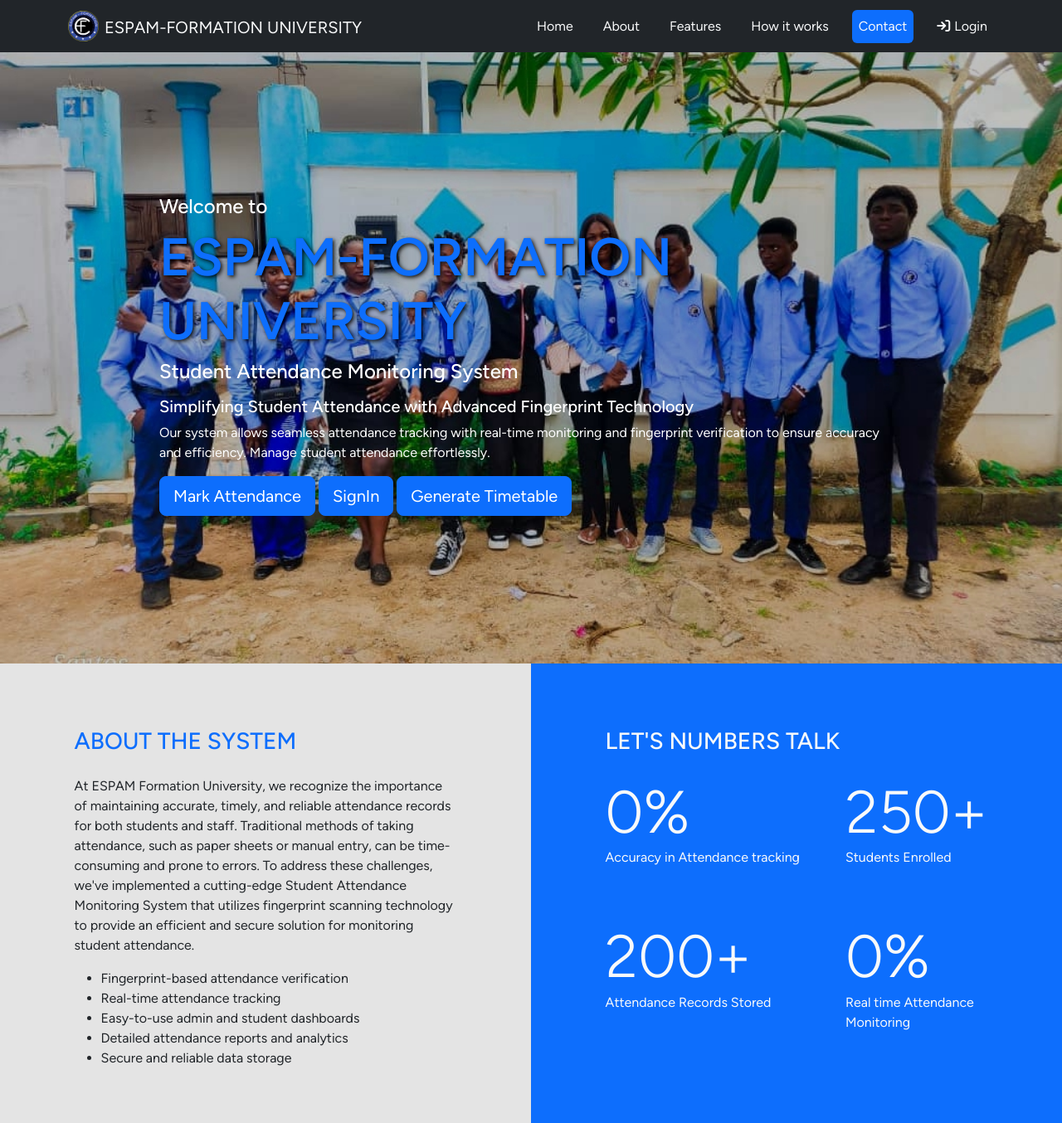
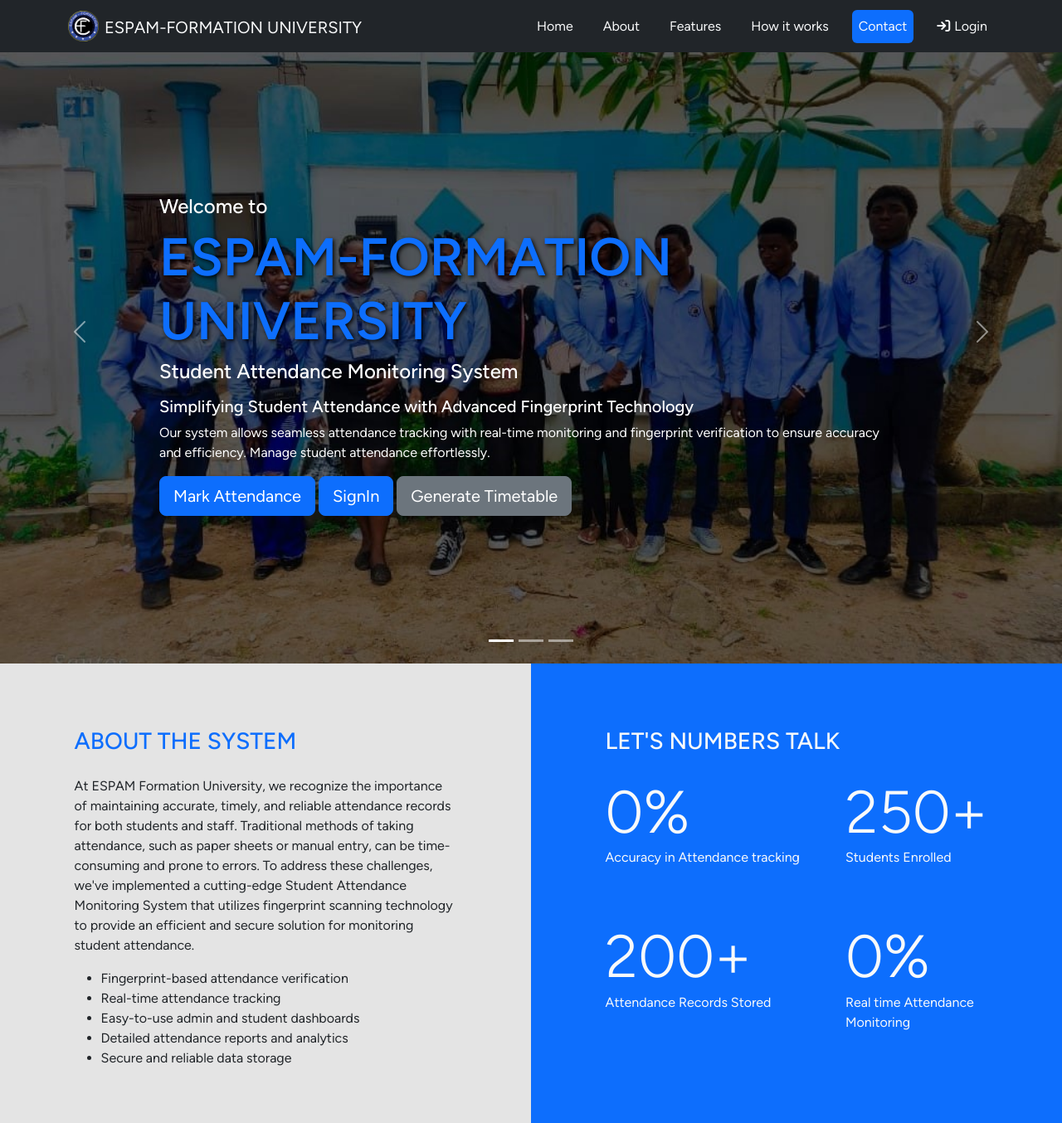
Before and after one commit to EmmanuelAyanleye/finyearbackend, a Django app: page / in a window 1280 px wide. Shown: the top 1354 px of the page at 83% size. Run offline with Django 5.2, Linux system fonts and the light colour scheme; parts of the project's set-up code (start-up, migrations or seed data) failed here and were passed over; some libraries are stand-ins or nearby versions.

Commit message:
Background

```diff
--- a/templates/home/index.html
+++ b/templates/home/index.html
@@ -46,59 +46,93 @@
     <div data-bs-spy="scroll" data-bs-target="#navbar-example2" data-bs-root-margin="0px 0px -40%" data-bs-smooth-scroll="true" class="scrollspy-example" tabindex="0">
 
       <div class="hero-section" id="hero-section">
-        <div class="carousel carousel-fade slide" id="carouselExampleAutoplaying" data-bs-ride="carousel">
+        <div class="carousel slide" id="carouselExampleAutoplaying" data-bs-ride="carousel">
 
-          <!-- <div class="carousel-indicators">
-            <button type="button" data-bs-target="#carouselExampleAutoplaying" data-bs-slide-to="0" class="active" aria-current="true" aria-label="Slide 1"></button>
-            <button type="button" data-bs-target="#carouselExampleAutoplaying" data-bs-slide-to="1" aria-label="Slide 2"></button>
-            <button type="button" data-bs-target="#carouselExampleAutoplaying" data-bs-slide-to="2" aria-label="Slide 3"></button>
-            <button type="button" data-bs-target="#carouselExampleAutoplaying" data-bs-slide-to="3" aria-label="Slide 4"></button>
-            <button type="button" data-bs-target="#carouselExampleAutoplaying" data-bs-slide-to="4" aria-label="Slide 5"></button>
-          </div> -->
+            <div class="carousel-indicators">
+                <button type="button" data-bs-target="#carouselExampleAutoplaying" data-bs-slide-to="0" class="active"
+                    aria-current="true" aria-label="Slide 1"></button>
+                <button type="button" data-bs-target="#carouselExampleAutoplaying" data-bs-slide-to="1"
+                    aria-label="Slide 2"></button>
+                <button type="button" data-bs-target="#carouselExampleAutoplaying" data-bs-slide-to="2"
+                    aria-label="Slide 3"></button>
+            </div>
 
             <div class="carousel-inner">
                 <div class="carousel-item active">
-              <img src="{% static 'images/bkg-1.jpg' %}" alt="">
+                    <img src="{% static 'images/bkg.jpg' %}" alt="">
                     <div class="carousel-content d-md-block">
                         <h4>Welcome to</h4>
                         <h1 class="display-3">ESPAM-FORMATION UNIVERSITY</h1>
                         <h4>Student Attendance Monitoring System</h4>
-                <p><h5>Simplifying Student Attendance with Advanced Fingerprint Technology</h5> <span class="d-none d-md-inline">Our system allows seamless attendance tracking with real-time monitoring and fingerprint verification to ensure accuracy and efficiency. Manage student attendance effortlessly.</span></p>
+                        <p>
+                            <h5>Simplifying Student Attendance with Advanced Fingerprint Technology</h5> <span
+                                class="d-none d-md-inline">Our system allows seamless attendance tracking with real-time
+                                monitoring and fingerprint verification to ensure accuracy and efficiency. Manage student
+                                attendance effortlessly.</span>
+                        </p>
                         <a href="\mark" class="btn btn-lg btn-primary">Mark Attendance</a>
                         <a href="\login" class="btn btn-lg btn-primary">SignIn</a>
-                <a href="{% url 'generate_timetable' %}" class="btn btn-lg btn-primary">Generate Timetable</a>
-
+                        <a href="{% url 'generate_timetable' %}" class="btn btn-secondary btn-lg">Generate Timetable</a>
                     </div>
                 </div>
 
                 <div class="carousel-item">
-              <img class="img-fluid" src="{% static 'images/bkg-2.jpg' %}" alt="">
+                    <img class="img-fluid" src="{% static 'images/bkg2.jpg' %}" alt="">
                     <div class="carousel-content d-md-block">
                         <h4>Welcome to</h4>
                         <h1 class="display-3">ESPAM-FORMATION UNIVERSITY</h1>
                         <h4>Student Attendance Monitoring System</h4>
-                <p><h5>Simplifying Student Attendance with Advanced Fingerprint Technology</h5> <span class="d-none d-md-inline">Our system allows seamless attendance tracking with real-time monitoring and fingerprint verification to ensure accuracy and efficiency. Manage student attendance effortlessly.</span></p>
+                        <p>
+                            <h5>Simplifying Student Attendance with Advanced Fingerprint Technology</h5> <span
+                                class="d-none d-md-inline">Our system allows seamless attendance tracking with real-time
+                                monitoring and fingerprint verification to ensure accuracy and efficiency. Manage student
+                                attendance effortlessly.</span>
+                        </p>
                         <a href="\mark" class="btn btn-lg btn-primary">Mark Attendance</a>
                         <a href="\login" class="btn btn-lg btn-primary">SignIn</a>
-                <a href="{% url 'generate_timetable' %}" class="btn btn-lg btn-primary">Generate Timetable</a>
+                        <a href="{% url 'generate_timetable' %}" class="btn btn-secondary btn-lg">Generate Timetable</a>
                     </div>
                 </div>
 
                 <div class="carousel-item">
-              <img class="img-fluid" src="{% static 'images/bkg-3.jpg' %}" alt="">
+                    <img class="img-fluid" src="{% static 'images/bkg3.jpg' %}" alt="">
                     <div class="carousel-content d-md-block">
                         <h4>Welcome to</h4>
                         <h1 class="display-3">ESPAM-FORMATION UNIVERSITY</h1>
                         <h4>Student Attendance Monitoring System</h4>
-                <p><h5>Simplifying Student Attendance with Advanced Fingerprint Technology</h5> <span class="d-none d-md-inline">Our system allows seamless attendance tracking with real-time monitoring and fingerprint verification to ensure accuracy and efficiency. Manage student attendance effortlessly.</span></p>
+                        <p>
+                            <h5>Simplifying Student Attendance with Advanced Fingerprint Technology</h5> <span
+                                class="d-none d-md-inline">Our system allows seamless attendance tracking with real-time
+                                monitoring and fingerprint verification to ensure accuracy and efficiency. Manage student
+                                attendance effortlessly.</span>
+                        </p>
                         <a href="\mark" class="btn btn-lg btn-primary">Mark Attendance</a>
                         <a href="\login" class="btn btn-lg btn-primary">SignIn</a>
-                <a href="{% url 'generate_timetable' %}" class="btn btn-lg btn-primary">Generate Timetable</a>
+                        <a href="{% url 'generate_timetable' %}" class="btn btn-secondary btn-lg">Generate Timetable</a>
+                    </div>
+                </div>
+                <button class="carousel-control-prev" type="button" data-bs-target="#carouselExampleAutoplaying" data-bs-slide="prev">
+                  <span class="carousel-control-prev-icon" aria-hidden="true"></span>
+                  <span class="visually-hidden">Previous</span>
+                </button>
+                <button class="carousel-control-next" type="button" data-bs-target="#carouselExampleAutoplaying" data-bs-slide="next">
+                  <span class="carousel-control-next-icon" aria-hidden="true"></span>
+                  <span class="visually-hidden">Next</span>
+                </button>
             </div>
         </div>
     </div>
-        </div>
-      </div>
+
+    <script>
+        var myCarousel = document.getElementById('carouselExampleAutoplaying')
+        var carousel = new bootstrap.Carousel(myCarousel, {
+            interval: 2000,
+            wrap: true,
+            pause: 'hover',
+            touch: true
+        })
+    </script>
+
 
       <section class="row details" id="details">
         <div class="col-md-6 details-1">
@@ -321,11 +355,11 @@
     <footer class="footer bg-dark text-light pt-5 pb-4" id="footer">
       <div class="container">
         <div class="row">
-          <div class="col-lg-3 col-sm-6 mx-auto mt-3">
+          <div class="col-lg-3 col-sm-6 mx-auto">
             <div class="single-box">
               <div class="sch-details">
                 <img src="{% static 'images/Espam logo.png' %}" alt="">
-                <h4 class="text-primary">Espam-Formation</h4>
+                <h4 class="text-primary">Espam-Formation University</h4>
               </div>
               <p class="mb-4">At ESPAM Formation University, we are dedicated to providing world-class education and fostering academic excellence. Our commitment to innovation and integrity drives us to offer top-tier programs and cutting-edge technology, ensuring that our students are prepared for the challenges of tomorrow.</p>
 
```
Also changed, not shown: db.sqlite3, media/student_profiles/images_1_4H3kSiJ.jpeg (added), static/Images/bkg-1.jpg (deleted), static/Images/bkg-2.jpg (deleted), static/Images/bkg-3.jpg (deleted), static/Images/bkg-4.jpeg (deleted), static/Images/bkg-5.jpg (deleted), static/Images/bkg.jpg (added), static/Images/bkg2.jpg (added), static/Images/bkg3.jpg (added). Lines whose indentation alone changed are shown as unchanged.
